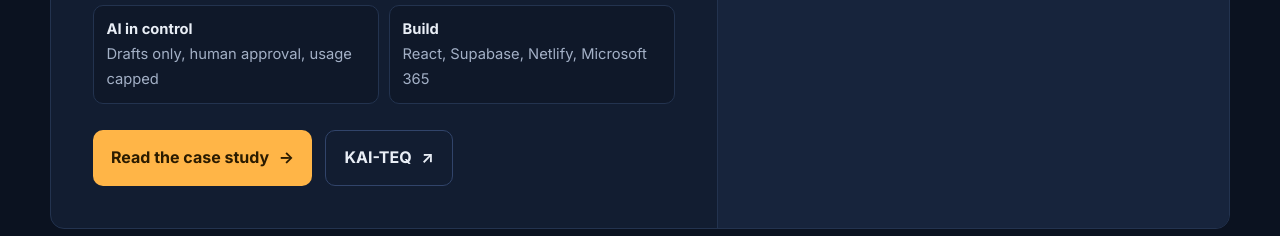
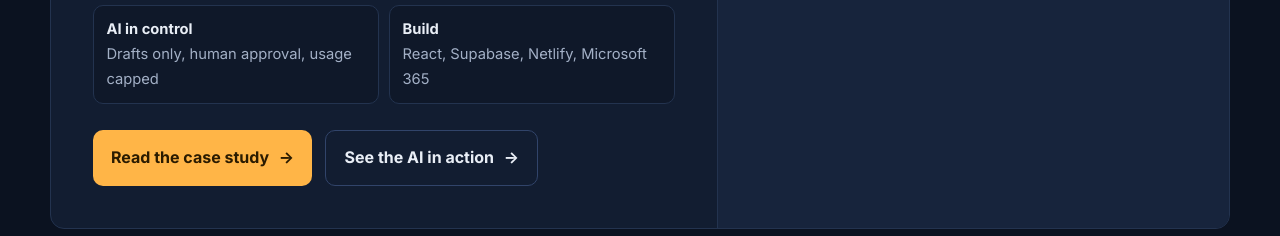
Before and after one commit to tatenda-manyepa/tatenda-manyepa.github.io, a plain HTML site: page index.html in a window 1280 px wide. Shown: the part 2420-2656 px from the top of the page. Drawn offline with Linux system fonts and the light colour scheme.

Commit message:
Update action buttons in index.html

```diff
--- a/index.html
+++ b/index.html
@@ -80,7 +80,7 @@
 <li><b>AI in control</b>Drafts only, human approval, usage capped</li>
 <li><b>Build</b>React, Supabase, Netlify, Microsoft 365</li>
 </ul>
-<div class="actions"><a class="button" href="kaiteq.html">Read the case study <span aria-hidden="true">→</span></a><a class="button-ghost" href="https://kai-teq.com" target="_blank" rel="noopener">KAI-TEQ <span aria-hidden="true">↗</span></a></div>
+<div class="actions"><a class="button" href="kaiteq.html">Read the case study <span aria-hidden="true">→</span></a><a class="button-ghost" href="kaiteq.html#ai">See the AI in action <span aria-hidden="true">→</span></a></div>
 </div>
 <div class="feature-side">
 <p class="mono" style="margin:0">At a glance</p>
```
